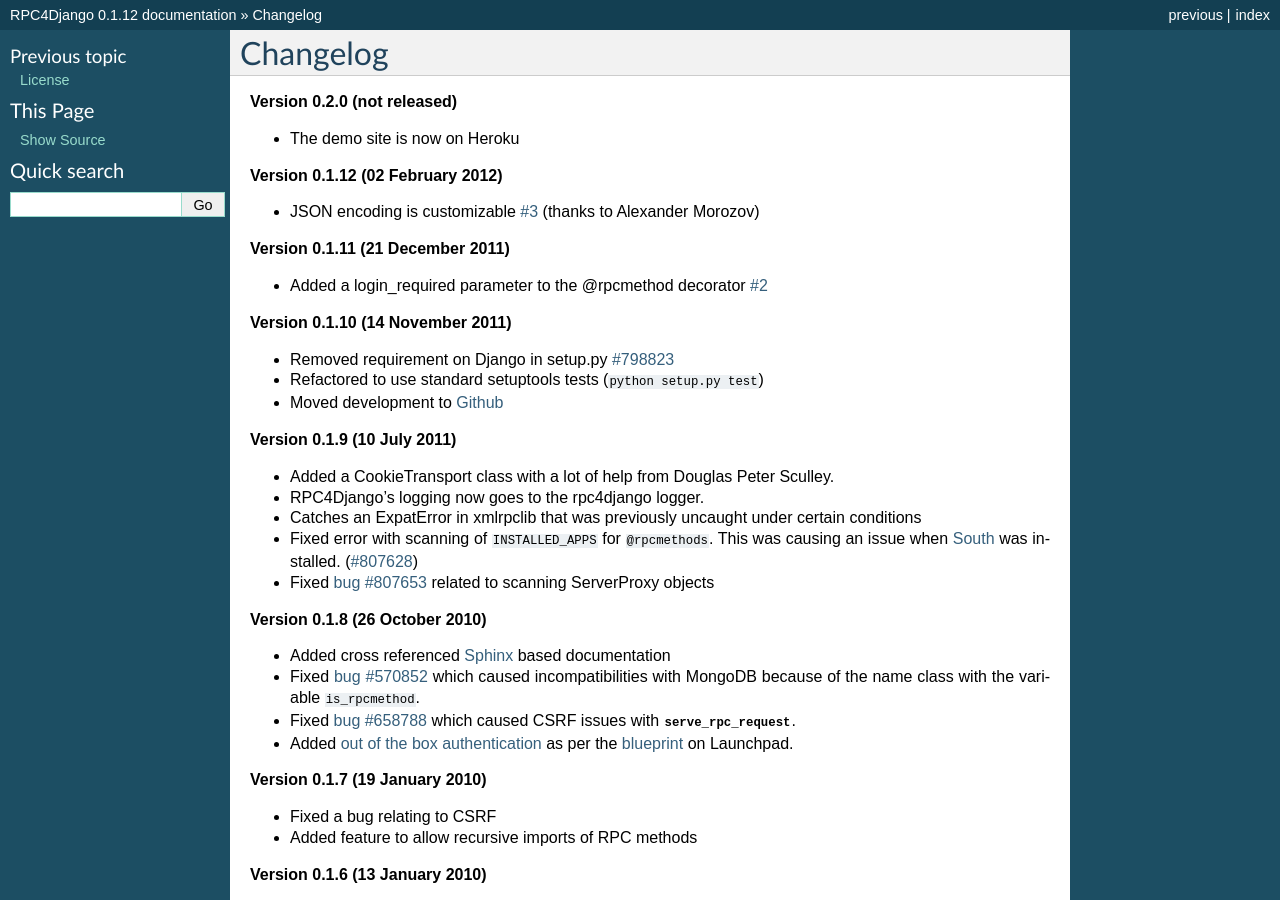
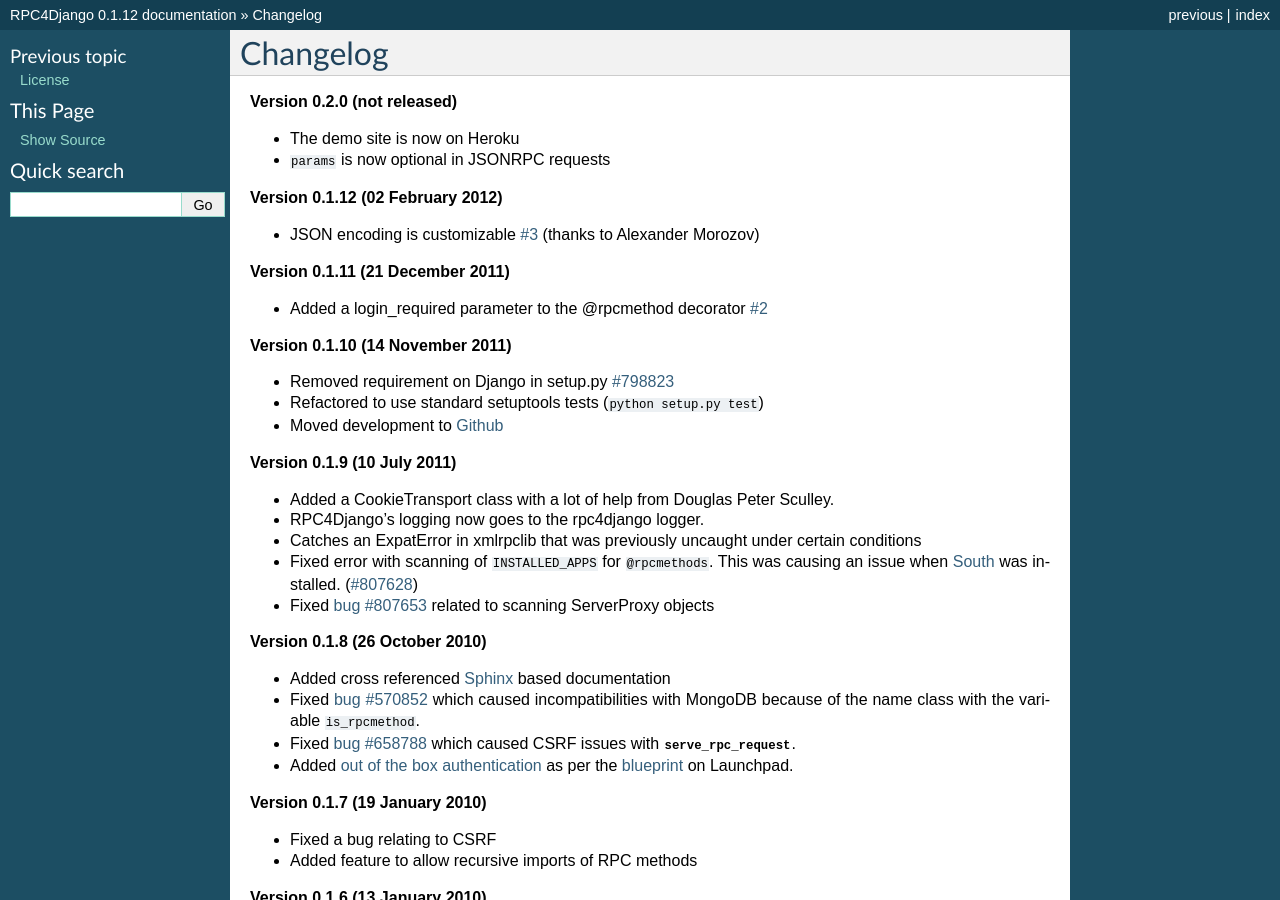
Before and after one commit to rpc4django/rpc4django, a Sphinx documentation site: the page built from docs/changelog.txt, in a window 1280 px wide and 900 px high. Built offline with Sphinx 7.4.7, drawn with Linux system fonts in a browser that asks for light colours.

Commit message:
API Change: params is now optional

```diff
--- a/docs/changelog.txt
+++ b/docs/changelog.txt
@@ -4,6 +4,7 @@ Changelog
 **Version 0.2.0 (not released)**
 
 - The demo site is now on Heroku
+- ``params`` is now optional in JSONRPC requests
 
 **Version 0.1.12 (02 February 2012)**
 
```
